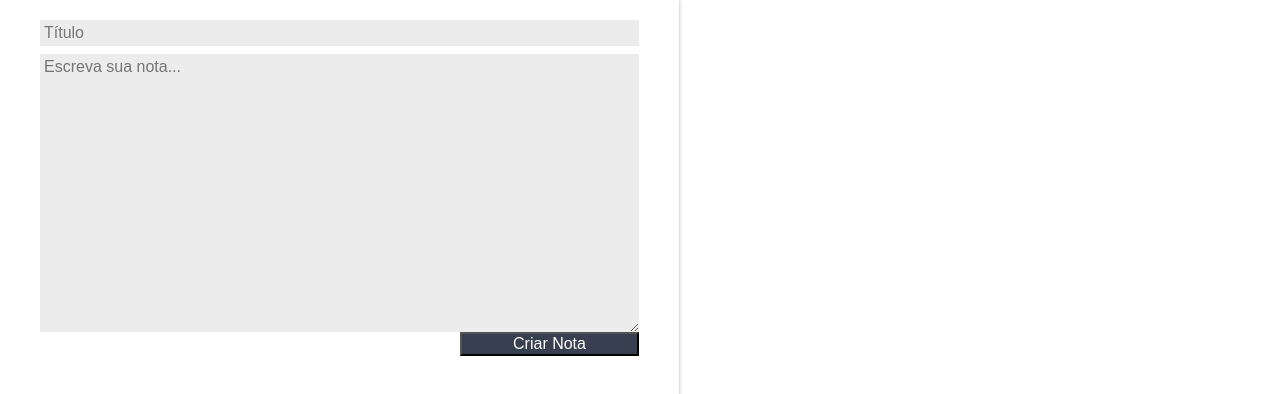
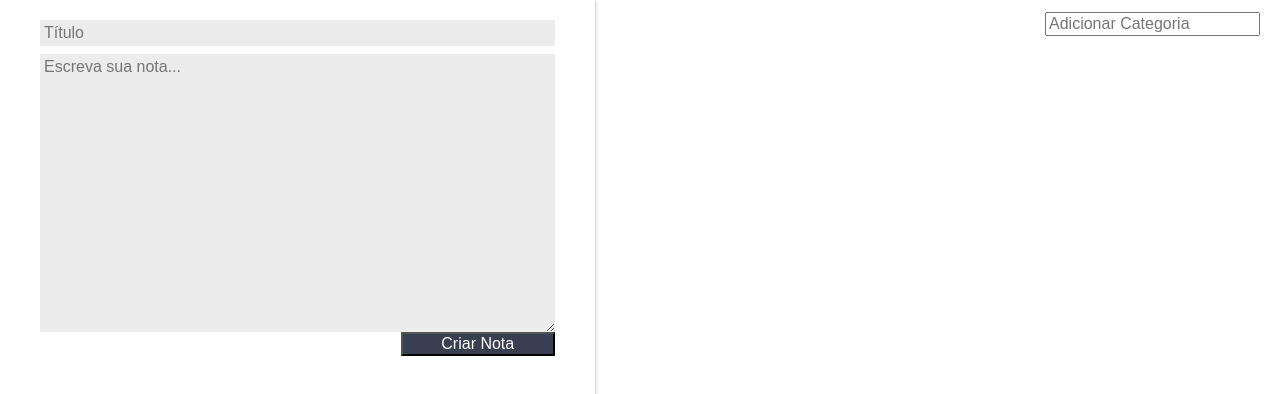
Before and after one commit to Daan-Cardoso/appNotes, a React (Create React App) app: page / in a window 1280 px wide. Shown: the top 394 px of the page. Built offline with nearby package versions, Linux system fonts and the light colour scheme.

Commit message:
add new method to create categorys and add ListaDeCategorias component to apply thid method

```diff
--- a/src/App.js
+++ b/src/App.js
@@ -1,4 +1,5 @@
 import ListaDeNotas from './components/ListaDeNotas/'
+import ListaDeCategorias from './components/ListaDeCategorias/';
 import FormularioCadastro from './components/FormularioCadastro/'
 import React, { Component } from 'react/cjs/react.development'
 import './assets/index.css';
@@ -9,20 +10,27 @@ class App extends Component {
     super()
 
     this.state = {
-      notes: []
+      _notes: [],
+      _categories: []
     }
   }
   _createCard(title, text) {
     const newNote = { title, text }
-    const updateNotes = [...this.state.notes, newNote]
-    const newState = {
-      notes: updateNotes
-    }
+    const updateNotes = [...this.state._notes, newNote]
+    const newState = {...this.state, _notes: updateNotes }
+
+    this.setState(newState)
+  }
+
+  _newCategory(category) {
+    const updateCategories = [...this.state._categories, category]
+    const newState = {...this.state, _categories: updateCategories}
+
     this.setState(newState)
   }
 
   _removeCard(index) {
-    const notes = this.state.notes
+    const notes = this.state._notes
     notes.splice(index,1)
 
     this.setState({notes})
@@ -32,7 +40,17 @@ class App extends Component {
     return (
       <section className='conteudo'>
         <FormularioCadastro createCard={this._createCard.bind(this)} />
-        <ListaDeNotas removeCard={this._removeCard.bind(this)} cardNotes={this.state.notes} />
+        <main className='conteudo-principal'>
+          <ListaDeCategorias
+            newCategory={this._newCategory.bind(this)}
+            categories={this.state._categories}
+          />
+
+          <ListaDeNotas
+            removeCard={this._removeCard.bind(this)}
+            cardNotes={this.state._notes}
+          />
+        </main>
       </section>
     );
   }
--- a/src/assets/App.css
+++ b/src/assets/App.css
@@ -1,5 +1,9 @@
 .conteudo {
   display: flex;
+}
+
+.conteudo-principal {
+  flex-grow: 3;
 }
 
 :root {
--- /dev/null
+++ b/src/components/ListaDeCategorias/ListaDeCategorias.jsx
@@ -0,0 +1,39 @@
+import React, { Component } from 'react';
+import './style.css'
+
+class ListaDeCategorias extends Component {
+  newCategory(e) {
+    const targetValue = e.target.value
+    if(e.keycode === 13 || e.which === 13) {
+      e.target.value = ''
+      return this.props.newCategory(targetValue)
+    }
+  }
+
+  render() {
+    return (
+      <section className='lista-categorias'>
+        <ul className='lista-categorias_lista'>
+          {
+            this.props.categories.map((category, index) => (
+              <li
+                key={`${category + index}`}
+                className='lista-categorias_item'
+              >
+                {category}
+              </li>
+            ))
+          }
+        </ul>
+
+        <input type='text'
+          onKeyUp={this.newCategory.bind(this)}
+          className='lista-categorias_input'
+          placeholder='Adicionar Categoria'
+        />
+      </section>
+    );
+  }
+}
+
+export default ListaDeCategorias;
--- /dev/null
+++ b/src/components/ListaDeCategorias/index.js
@@ -0,0 +1,2 @@
+import ListaDeCategorias from "./ListaDeCategorias.jsx"
+export default ListaDeCategorias
--- /dev/null
+++ b/src/components/ListaDeCategorias/style.css
@@ -0,0 +1,21 @@
+.lista-categorias{
+  display: flex;
+  flex-direction: row;
+  margin-top: 12px;
+}
+.lista-categorias_lista{
+  flex: 1;
+  display: flex;
+  flex-direction: row;
+  justify-content: space-evenly;
+}
+.lista-categorias_item{
+  background-color: var(--secundaria);
+  color: white;
+  padding: 4px 8px;
+  border-radius: 10px;
+  font-family: Arial, Helvetica, sans-serif;
+}
+.lista-categorias_input{
+  margin-right: 20px;
+}
```
